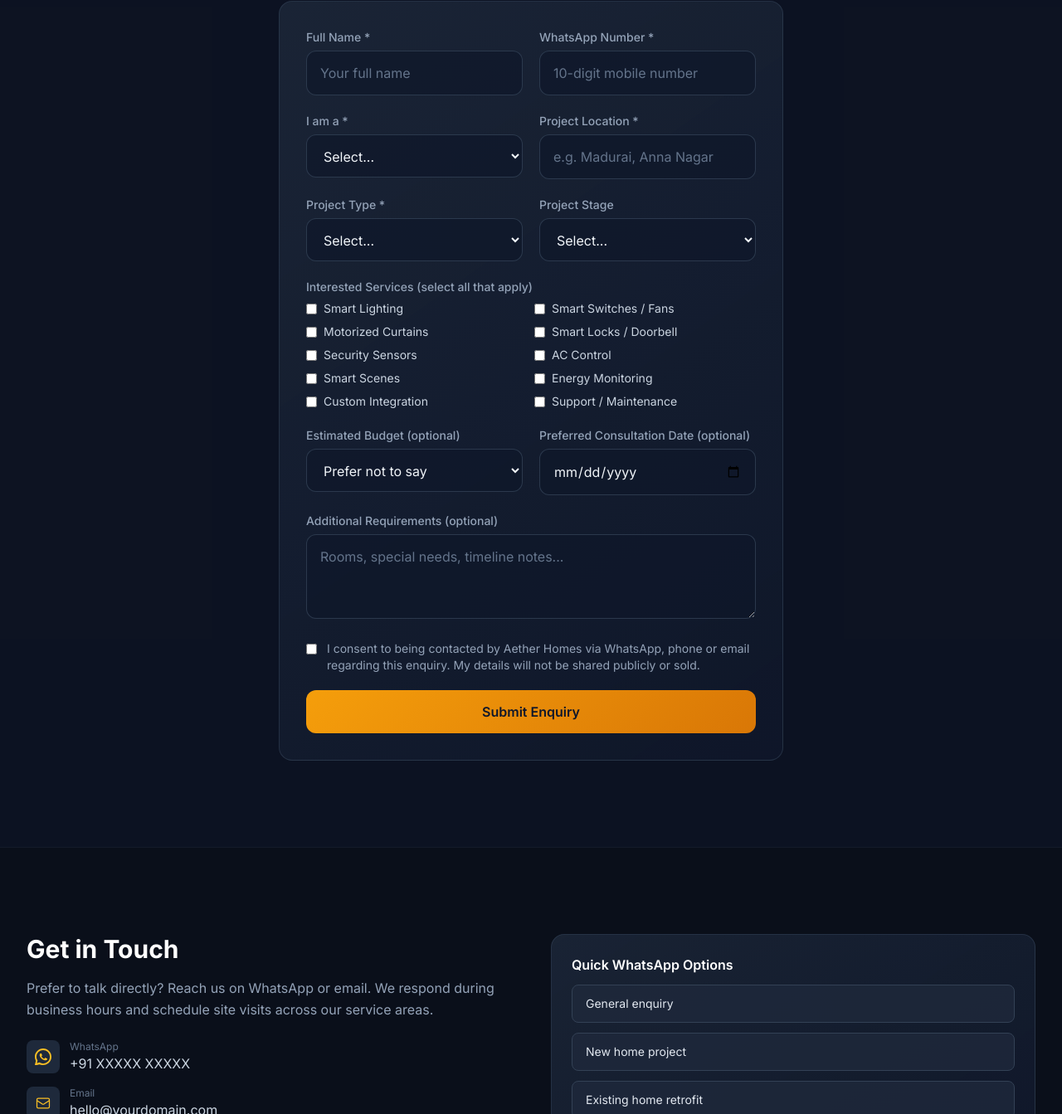
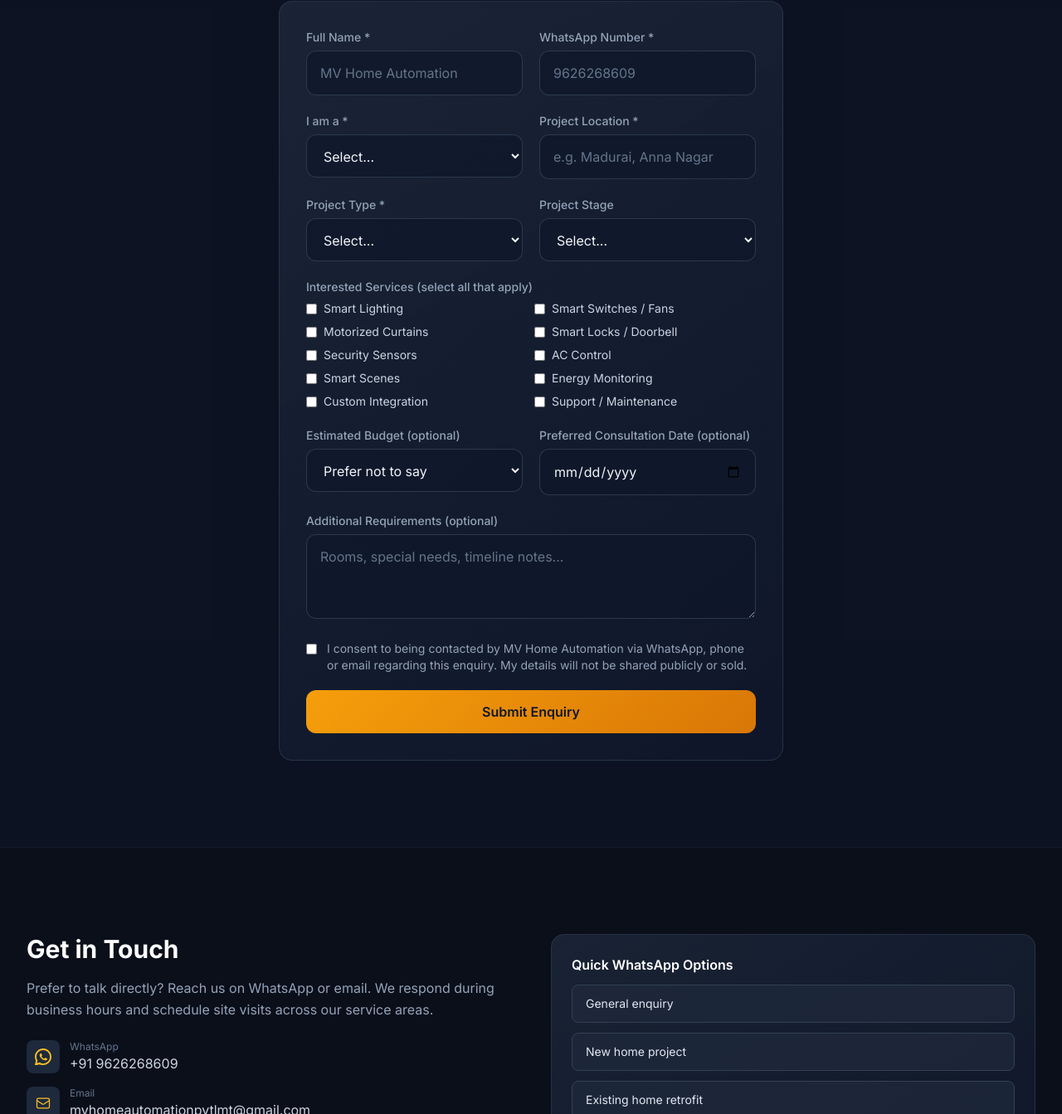
Before and after one commit to ervishnuj/MV-Home-Automation, a website: page index.html in a window 1280 px wide. Shown: the part 8629-9972 px from the top of the page at 83% size. Drawn offline with nearby package versions, Linux system fonts and the light colour scheme.

Commit message:
Update company name and contact details in HTML

```diff
--- a/index.html
+++ b/index.html
@@ -723,7 +723,7 @@
     <div class="max-w-7xl mx-auto px-4 sm:px-6 lg:px-8 text-center">
       <h2 class="text-xl font-semibold text-white mb-4">Service Locations</h2>
       <p class="text-slate-400 mb-2" data-config="serviceAreas">Madurai • Coimbatore • Chennai • Tirunelveli • Salem</p>
-      <p class="text-sm text-slate-500">Primary focus: Madurai, Coimbatore and Chennai. Other Tamil Nadu cities considered on project basis.</p>
+      <p class="text-sm text-slate-500">Primary focus: Madurai, Coimbatore and Chennai. Other Tamilnadu cities considered on project basis.</p>
     </div>
   </section>
 
@@ -825,11 +825,11 @@
         <div class="grid sm:grid-cols-2 gap-5">
           <div>
             <label class="form-label" for="fullName">Full Name *</label>
-            <input type="text" id="fullName" name="fullName" required class="form-input" placeholder="Your full name" />
+            <input type="text" id="fullName" name="fullName" required class="form-input" placeholder="MV Home Automation" />
           </div>
           <div>
             <label class="form-label" for="whatsapp">WhatsApp Number *</label>
-            <input type="tel" id="whatsapp" name="whatsapp" required class="form-input" placeholder="10-digit mobile number" />
+            <input type="tel" id="whatsapp" name="whatsapp" required class="form-input" placeholder="9626268609" />
           </div>
         </div>
 
@@ -918,7 +918,7 @@
         <div class="flex items-start gap-3">
           <input type="checkbox" id="consent" name="consent" required class="mt-1 rounded border-navy-600 text-gold-500 focus:ring-gold-500" />
           <label for="consent" class="text-sm text-slate-400">
-            I consent to being contacted by <span data-config="companyName">Aether Homes</span> via WhatsApp, phone or email regarding this enquiry. My details will not be shared publicly or sold.
+            I consent to being contacted by <span data-config="companyName">MV Home Automation</span> via WhatsApp, phone or email regarding this enquiry. My details will not be shared publicly or sold.
           </label>
         </div>
 
@@ -957,7 +957,7 @@
               </span>
               <div>
                 <p class="text-xs text-slate-500">WhatsApp</p>
-                <a data-wa="general" class="hover:text-gold-400 transition" data-config="phoneDisplay">+91 XXXXX XXXXX</a>
+                <a data-wa="general" class="hover:text-gold-400 transition" data-config="phoneDisplay">+91 9626268609</a>
               </div>
             </li>
             <li class="flex items-center gap-3">
@@ -966,7 +966,7 @@
               </span>
               <div>
                 <p class="text-xs text-slate-500">Email</p>
-                <a href="mailto:hello@yourdomain.com" class="hover:text-gold-400 transition" data-config="email">hello@yourdomain.com</a>
+                <a href="mailto:mvhomeautomationpvtlmt@gmail.com" class="hover:text-gold-400 transition" data-config="email">mvhomeautomationpvtlmt@gmail.com</a>
               </div>
             </li>
             <li class="flex items-center gap-3">
@@ -1012,7 +1012,7 @@
         </nav>
       </div>
       <div class="mt-8 pt-6 border-t border-navy-800 text-center text-xs text-slate-500">
-        <p>© <span id="year"></span> <span data-config="companyName">Aether Homes</span>. All rights reserved.</p>
+        <p>© <span id="year"></span> <span data-config="companyName">MV Home Auto,ation</span>. All rights reserved.</p>
         <p class="mt-1">Home Automation in Madurai • Coimbatore • Chennai | Smart Lighting & Curtain Automation</p>
         <!-- <p class="mt-2 text-slate-600">Placeholders: Update company name, WhatsApp number, email and domain in <code class="text-slate-500">config.js</code> before launch.</p> -->
       </div>
```
